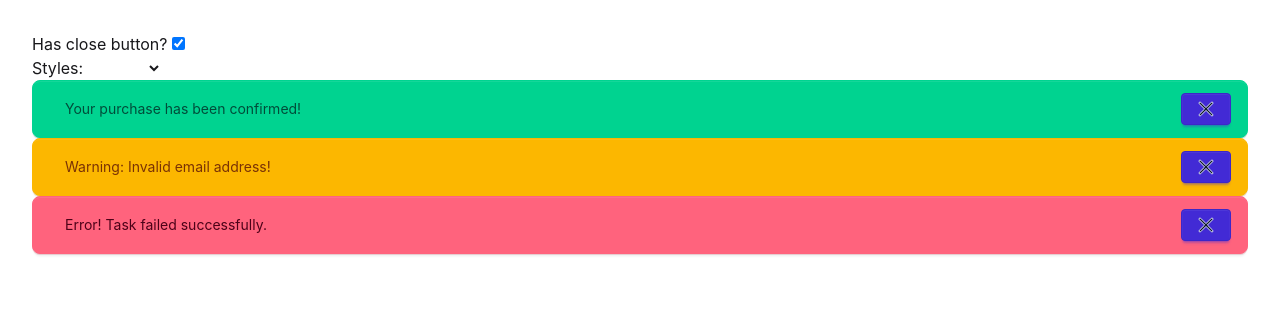
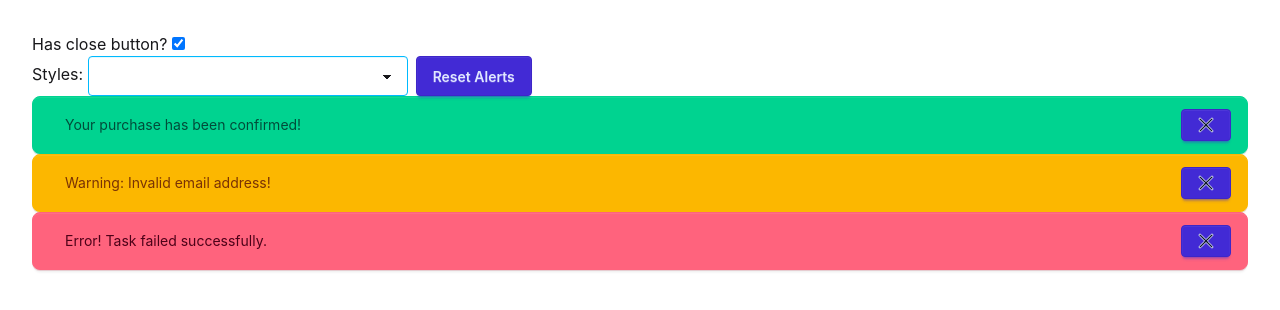
Before and after one commit to railsstudent/vue-alert-component, a Vue app: page / in a window 1280 px wide. Both pictures are taken after a click on the button 1206 px from the left and 109 px from the top of the page. Shown: the top 310 px of the page. Built offline with nearby package versions, Linux system fonts and the light colour scheme; the HTML template or start-up script is replaced by a standard one.

Commit message:
feat: add reset styles button

```diff
--- a/src/App.vue
+++ b/src/App.vue
@@ -1,9 +1,28 @@
 <script setup lang="ts">
+import { ref } from 'vue'
 import AlertList from './components/AlertList.vue'
+
+const alerts = ref([
+  {
+    type: 'info',
+    message: 'New software update available.'
+  },
+  {
+    type: 'success',
+    message: 'Your purchase has been confirmed!'
+  },
+  {
+    type: 'warning',
+    message: 'Warning: Invalid email address!'
+  },
+  {
+    type: 'error',
+    message: 'Error! Task failed successfully.'
+  }])
 </script>
 
 <template>
   <main>
-    <AlertList />
+    <AlertList :alerts="alerts" />
   </main>
 </template>
--- a/src/components/AlertList.vue
+++ b/src/components/AlertList.vue
@@ -1,36 +1,23 @@
 <script setup lang="ts">
-import { ref } from 'vue'
+import { ref, computed } from 'vue'
 import Alert from './Alert.vue'
+
+const props = defineProps<{
+  alerts: { type: string; message: string }[]
+}>()
 
 const hasCloseButton = ref(true)
 const style = ref('');
-const alerts = ref([
-  {
-    type: 'info',
-    message: 'New software update available.'
-  },
-  {
-    type: 'success',
-    message: 'Your purchase has been confirmed!'
-  },
-  {
-    type: 'warning',
-    message: 'Warning: Invalid email address!'
-  },
-  {
-    type: 'error',
-    message: 'Error! Task failed successfully.'
-  }])
+const closedNotification = ref<string[]>([])
 
-// const closedNotification = ref<string[]>([])
+const alerts = computed(() => props.alerts.filter((alert) =>
+  !closedNotification.value.includes(alert.type))
+)
 
 function handleClosed(type: string) {
-  alert(`${type} notification closed`)
+  closedNotification.value.push(type)
 }
 
-// function showNotification(type: string) {
-//   return !closedNotification.value.includes(type)
-// }
 </script>
 
 <template>
@@ -41,12 +28,18 @@ function handleClosed(type: string) {
     </p>
     <p>
       <span>Styles: </span>
-      <select type="checkbox" v-model="style">
+      <select class="select select-info mr-[0.5rem]" v-model="style">
         <option value="color">---</option>
         <option value="soft">Soft</option>
         <option value="outline">Outline</option>
         <option value="dash">Dash</option>
       </select>
+      <button
+        v-if="closedNotification.length > 0"
+        class="btn btn-primary"
+        @click="closedNotification = []">
+        Reset Alerts
+      </button>
     </p>
   </div>
 
```
